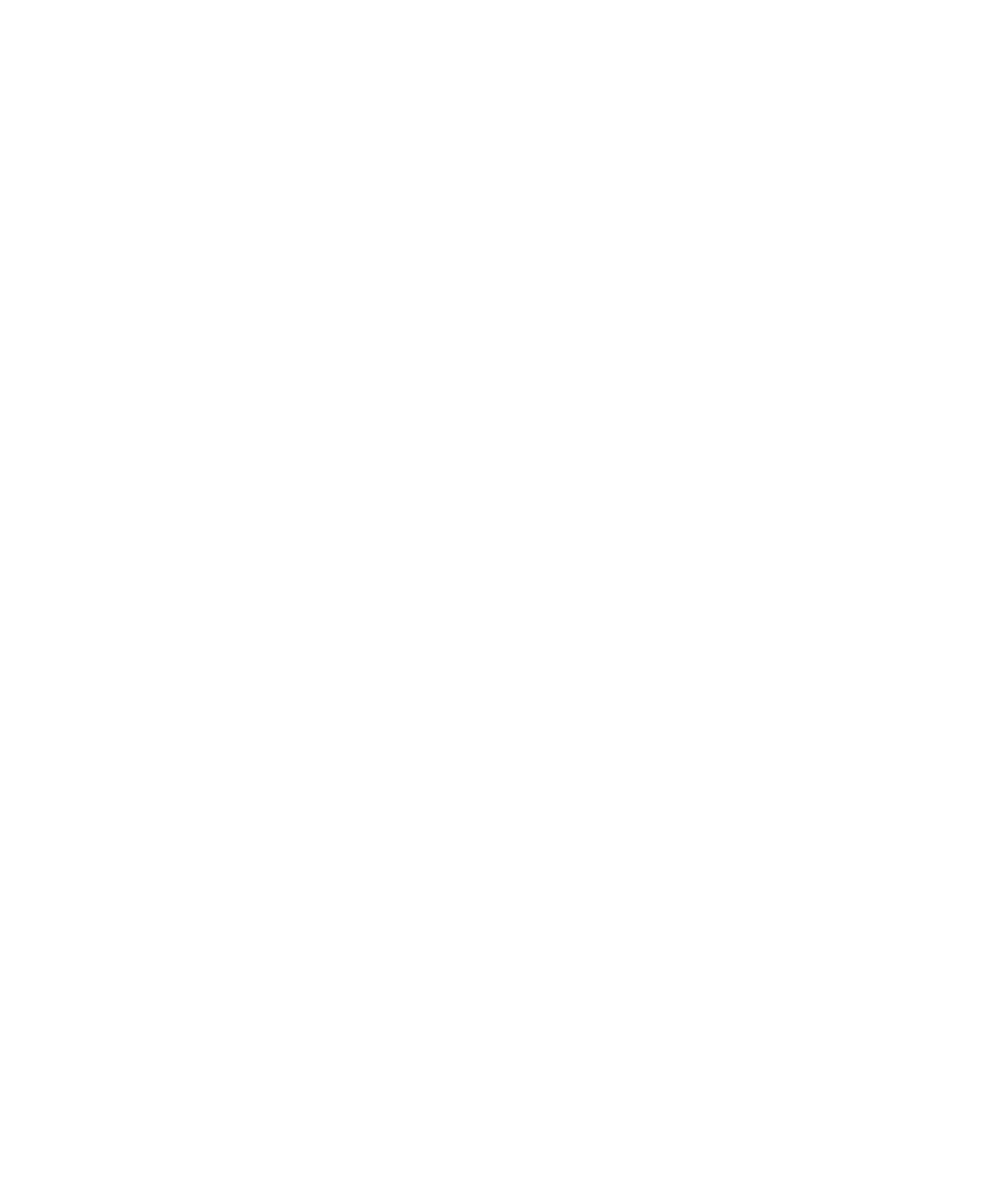
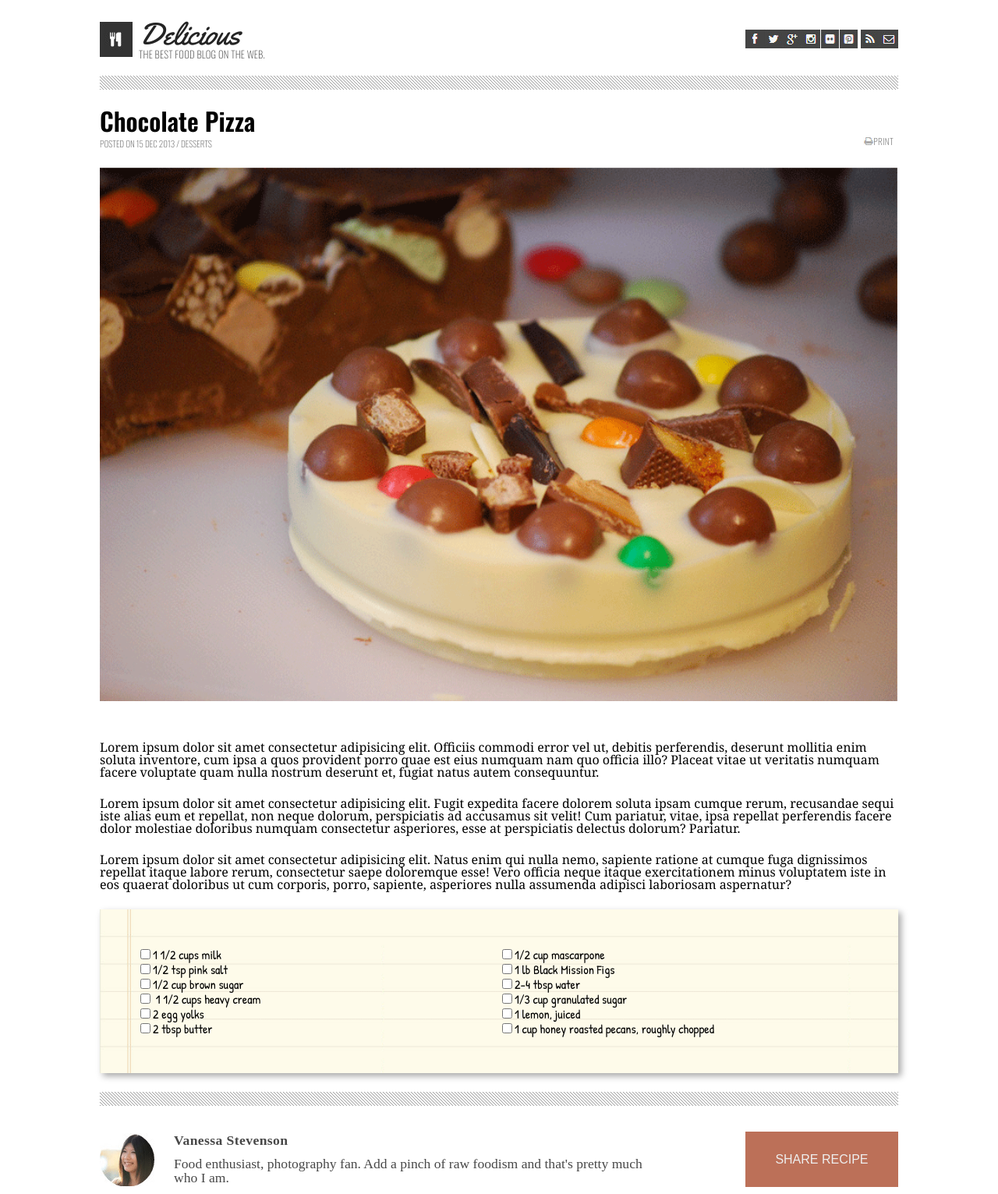
Before and after one commit to Junyoungson808/code201-lab10a, a plain HTML site: page index.html in a window 1280 px wide. Shown: the whole page at 78% size. Before the commit the page ends 800 px from the top, so only its background shows below. Drawn offline with nearby package versions, Linux system fonts and the light colour scheme.

Commit message:
Add content and styling for recipe page.

```diff
--- /dev/null
+++ b/css/header-style.css
@@ -0,0 +1,71 @@
+body {
+  display: flex;
+  flex-direction: column;
+  align-items: center;
+}
+
+header {
+  box-sizing: border-box;
+  width: 80vw;
+  padding: 24px 0px;
+}
+
+.upper-header {
+  display: flex;
+  align-items: center;
+  margin-bottom: 20px;
+}
+
+.logo-container {
+  display: flex;
+  align-items: center;
+}
+
+.logo-text-container {
+  display: flex;
+  flex-direction: column;
+  margin-left: 8px;
+}
+
+.logo-text-container h2 {
+  font-family: 'Yellowtail', cursive;
+  font-size: 2.5rem;
+  font-weight: 500;
+  color: #242424;
+}
+
+.logo-text-container h3 {
+  font-family: 'Oswald', sans-serif;
+  font-weight: 100;
+  font-size: .8rem;
+  text-transform: uppercase;
+  letter-spacing: .2px;
+  color: #484848;
+}
+
+.icons-container {
+  margin-left: auto;
+  display: flex;
+  /* padding: 20px; */
+}
+
+.icons-container>* {
+  display: flex;
+  margin-left: 4px;
+}
+
+.icons-container>*>* {
+  padding: 0;
+  margin: 0;
+}
+
+.header-icon {
+  cursor: pointer;
+}
+
+.header-bottom-border {
+  width: 100%;
+  height: 18px;
+  background-image: url(../img/hr-img.png);
+  background-color: white;
+}
--- a/css/style.css
+++ b/css/style.css
@@ -0,0 +1,111 @@
+main {
+  display: flex;
+  flex-direction: column;
+  align-items: center;
+}
+
+.article-header {
+  font-family: 'Oswald', sans-serif;
+}
+
+.recipe-title {
+  font-weight: 600;
+  font-size: 2rem;
+}
+
+.recipe-date-category {
+  margin-top: 8px;
+  font-size: .7rem;
+  font-weight: 200;
+  text-transform: uppercase;
+  color: #646464;
+}
+
+.upper-content {
+  display: flex;
+  align-items: flex-end;
+}
+
+.print-button {
+  margin-left: auto;
+  background-color: transparent;
+  border: none;
+  font-family: 'Oswald', sans-serif;
+  font-size: .7rem;
+  font-weight: 200;
+  text-transform: uppercase;
+  color: #646464;
+  letter-spacing: .4px;
+  cursor: pointer;
+}
+
+article.recipe {
+  width: 80vw;
+}
+
+.recipe-main-image {
+  width: 100%;
+  margin: 24px 0px;
+}
+
+.article-text {
+  margin: 24px 0px;
+  font-family: 'Noto Serif', serif;
+}
+
+.ingredients-container {
+  background-image: url(../img/list-bg.png);
+  padding: 48px;
+  background-repeat: no-repeat;
+  background-size: 100%;
+  box-shadow: 4px 4px 8px 0px #aaaaaa;
+}
+
+.ingredients-list {
+  display: grid;
+  grid-template-columns: 1fr 1fr;
+  font-family: 'Patrick Hand', cursive;
+}
+
+.article-bottom-border {
+  width: 100%;
+  height: 18px;
+  background-image: url(../img/hr-img.png);
+  background-color: white;
+  margin: 24px 0;
+}
+
+.profile-section {
+  display: grid;
+  grid-template-columns: 71px 5fr 2fr;
+  align-items: center;
+}
+
+.profile-info {
+  padding: 12px 24px;
+}
+
+.profile-info h2 {
+  font-weight: 600;
+  letter-spacing: .4px;
+  color: #484848;
+  margin-bottom: 12px;
+  font-size: 1.1rem;
+}
+
+.profile-info p {
+  color: #484848;
+  font-size: 1.1rem;
+}
+
+.share-recipe-button {
+  color: #eeeeee;
+  background-color: #bc7058;
+  text-transform: uppercase;
+  font-size: 1rem;
+  font-weight: 400;
+  border: none;
+  height: 80%;
+  width: 72%;
+  justify-self: end;
+}
--- a/index.html
+++ b/index.html
@@ -3,12 +3,87 @@
 <head>
   <meta charset="UTF-8">
   <meta name="viewport" content="width=device-width, initial-scale=1.0">
+  <link rel="preconnect" href="https://fonts.googleapis.com">
+  <link rel="preconnect" href="https://fonts.gstatic.com" crossorigin>
+  <link href="https://fonts.googleapis.com/css2?family=Noto+Serif:wght@400;700&family=Oswald:wght@200;300;400;500;600;700&family=Patrick+Hand&family=Yellowtail&display=swap" rel="stylesheet">
   <link rel="stylesheet" href="css/reset.css">
+  <link rel="stylesheet" href="css/header-style.css">
   <link rel="stylesheet" href="css/style.css">
   <script src="js/app.js" defer></script>
   <title>Cooking Page</title>
 </head>
 <body>
 
+  <header>
+    <div class="upper-header">
+      <section class="logo-container">
+        <img src="img/logo.png" alt="logo icon">
+        <div class="logo-text-container">
+          <h2>Delicious</h2>
+          <h3>The best food blog on the web.</h3>
+        </div>
+      </section>
+      <section class="icons-container">
+        <section class="social-media-icons-container">
+          <img class="header-icon" src="img/fb-icon.png" alt="Facebook Icon" width="24px" height="24px">
+          <img class="header-icon" src="img/twit-icon.png" alt="Twitter Icon" width="24px" height="24px">
+          <img class="header-icon" src="img/gp-icon.png" alt="Google+ Icon" width="24px" height="24px">
+          <img class="header-icon" src="img/insta-icon.png" alt="Instagram Icon" width="24px" height="24px">
+          <img class="header-icon" src="img/flic-icon.png" alt="Flickr Icon" width="24px" height="24px">
+          <img class="header-icon" src="img/pint-icon.png" alt="Pinterest Icon" width="24px" height="24px">
+        </section>
+        <section class="feed-icons-container">
+          <img class="header-icon" src="img/rss-icon.png" alt="RSS Icon" width="24px" height="24px">
+          <img class="header-icon" src="img/mail-icon.png" alt="Email Icon" width="24px" height="24px">
+        </section>
+      </section>
+    </div>
+    <div class="header-bottom-border"></div>
+  </header>
+
+  <main>
+    <article class="recipe chocolate-pizza">
+      <div class="upper-content">
+        <section class="article-header">
+          <h1 class="recipe-title">Chocolate Pizza</h1>
+          <h2 class="recipe-date-category">Posted on 15 dec 2013 / Desserts</h2>
+        </section>
+        <button class="print-button"><img src="img/print-icon.png" alt="Print Icon">Print</button>
+      </div>
+      <img class="recipe-main-image" src="img/choco-pizza.png" alt="Chocolate Pizza Image">
+      <p class="article-text">Lorem ipsum dolor sit amet consectetur adipisicing elit. Officiis commodi error vel ut, debitis perferendis, deserunt mollitia enim soluta inventore, cum ipsa a quos provident porro quae est eius numquam nam quo officia illo? Placeat vitae ut veritatis numquam facere voluptate quam nulla nostrum deserunt et, fugiat natus autem consequuntur.</p>
+      <p class="article-text">Lorem ipsum dolor sit amet consectetur adipisicing elit. Fugit expedita facere dolorem soluta ipsam cumque rerum, recusandae sequi iste alias eum et repellat, non neque dolorum, perspiciatis ad accusamus sit velit! Cum pariatur, vitae, ipsa repellat perferendis facere dolor molestiae doloribus numquam consectetur asperiores, esse at perspiciatis delectus dolorum? Pariatur.</p>
+      <p class="article-text">Lorem ipsum dolor sit amet consectetur adipisicing elit. Natus enim qui nulla nemo, sapiente ratione at cumque fuga dignissimos repellat itaque labore rerum, consectetur saepe doloremque esse! Vero officia neque itaque exercitationem minus voluptatem iste in eos quaerat doloribus ut cum corporis, porro, sapiente, asperiores nulla assumenda adipisci laboriosam aspernatur?</p>
+
+      <section class="ingredients-container">
+        <ul class="ingredients-list">
+          <li class="ingredient"><input type="checkbox">1 1/2 cups milk</li>
+          <li class="ingredient"><input type="checkbox">1/2 cup mascarpone</li>
+          <li class="ingredient"><input type="checkbox">1/2 tsp pink salt</li>
+          <li class="ingredient"><input type="checkbox">1 lb Black Mission Figs</li>
+          <li class="ingredient"><input type="checkbox">1/2 cup brown sugar</li>
+          <li class="ingredient"><input type="checkbox">2-4 tbsp water</li>
+          <li class="ingredient"><input type="checkbox"> 1 1/2 cups heavy cream</li>
+          <li class="ingredient"><input type="checkbox">1/3 cup granulated sugar</li>
+          <li class="ingredient"><input type="checkbox">2 egg yolks</li>
+          <li class="ingredient"><input type="checkbox">1 lemon, juiced</li>
+          <li class="ingredient"><input type="checkbox">2 tbsp butter</li>
+          <li class="ingredient"><input type="checkbox">1 cup honey roasted pecans, roughly chopped</li>
+        </ul>
+      </section>
+      <div class="article-bottom-border"></div>
+      <section class="profile-section">
+        <img src="img/van-pic.png" alt="Vanessa Stevenson Profile" class="vanity-img" height="68px" width="71px">
+        <section class="profile-info">
+          <h2 class="name">Vanessa Stevenson</h2>
+          <p class="about-me">Food enthusiast, photography fan. Add a pinch of raw foodism and that's pretty much who I am.</p>
+        </section>
+        <button class="share-recipe-button">Share Recipe</button>
+      </section>
+    </article>
+  </main>
+
+  <footer></footer>
+
 </body>
 </html>
```
